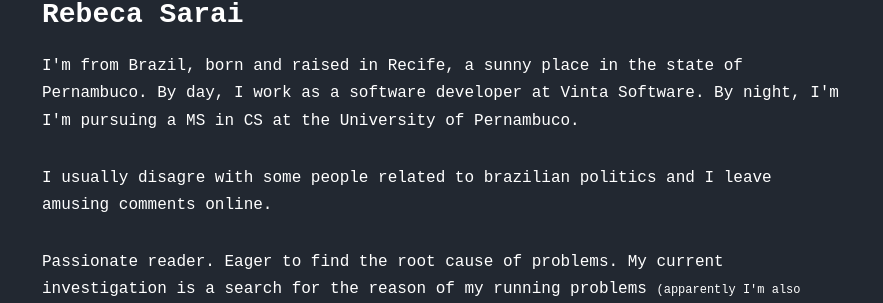
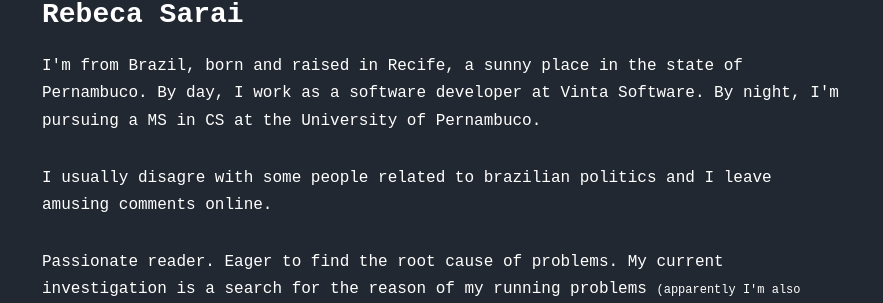
Before and after one commit to rsarai/-rsarai.github.io, a Jekyll site: the page built from index.html, in a window 1280 px wide. Shown: the part 143-446 px from the top of the page, without its empty margins (198-1081 px from the left). Built offline with Jekyll 4.4.1, drawn with Linux system fonts in a browser that asks for light colours.

Commit message:
Fix typo

```diff
--- a/index.html
+++ b/index.html
@@ -5,7 +5,7 @@ layout: default
 
 <div class="container">
     <h1 class="hello">Rebeca Sarai</h1>
-    <p>I'm from Brazil, born and raised in Recife, a sunny place in the state of Pernambuco. By day, I work as a software developer at Vinta Software. By night, I'm I'm pursuing a MS in CS at the University of Pernambuco.</p>
+    <p>I'm from Brazil, born and raised in Recife, a sunny place in the state of Pernambuco. By day, I work as a software developer at Vinta Software. By night, I'm pursuing a MS in CS at the University of Pernambuco.</p>
     <p>I usually disagre with some people related to brazilian politics and I leave amusing comments online.</p>
     <p>Passionate reader. Eager to find the root cause of problems. My current investigation is a search for the reason of my running problems <span class="small">(apparently I'm also lazy)</span>.</p>
     <h3>Highlights</h3>
```
